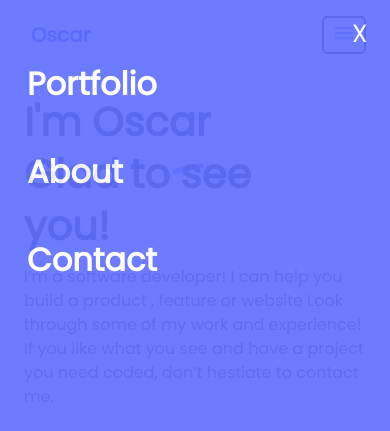
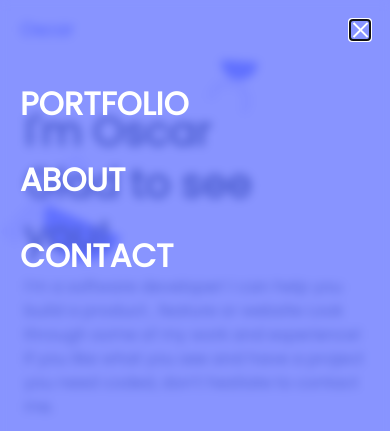
Before and after one commit to oscar-byte15/try-bootstrap-project, a website: page index.html in a window 390 px wide. Both pictures are taken after a click on the button 343 px from the left and 35 px from the top of the page. Shown: the top 431 px of the page. Drawn offline with nearby package versions, Linux system fonts and the light colour scheme.

Commit message:
Updating css and html files
Updating css and html files

```diff
--- a/css/main.css
+++ b/css/main.css
@@ -77,8 +77,58 @@ body {
   margin-left: 2%;
 }
 
-.header {
-  background-color: white;
+header {
+  width: 100%;
+  display: flex;
+  flex-direction: row;
+  justify-content: space-between;
+  padding-top: 20px;
+  padding-bottom: 20px;
+  padding-left: 20px;
+}
+
+#logo,
+.fa-bars {
+  color: #6070ff;
+}
+
+#logo {
+  font-size: 18px;
+  font-weight: 700;
+  line-height: 20px;
+  text-decoration: none;
+}
+
+.navHamburger1 {
+  position: absolute;
+  width: 20px;
+  height: 2px;
+  top: 0;
+  left: 0;
+  background-color: #6070ff;
+  transition: all 0.5s;
+}
+
+.navHamburger2 {
+  transform: translateY(5px);
+  position: absolute;
+  width: 20px;
+  height: 2px;
+  top: 0;
+  left: 0;
+  background-color: #6070ff;
+  transition: all 0.5s;
+}
+
+.navHamburger3 {
+  transform: translateY(10px);
+  position: absolute;
+  width: 20px;
+  height: 2px;
+  top: 0;
+  left: 0;
+  background-color: #6070ff;
+  transition: all 0.5s;
 }
 
 .nav-link {
@@ -118,7 +168,7 @@ body {
 
 .head::before {
   content: "";
-  position: absolute;
+  position: relative;
   background-color: #fff;
   background-size: cover;
   background-position: center;
@@ -128,17 +178,21 @@ body {
   top: 0;
   left: 0;
   width: 100%;
-  height: 100%;
+  height: 600px;
   z-index: -1;
+  display: flex;
+  margin: 0;
 }
 
 .head {
   flex-direction: column;
   align-items: flex-start;
-  position: relative;
   padding: 6rem 1.5rem;
   z-index: 10;
+  background-color: #fff;
   display: flex;
+  margin-top: -650px;
+  background-image: url(../images/desktop/headline-background.svg);
 }
 
 .title__h {
@@ -263,6 +317,28 @@ body {
   flex-wrap: wrap;
   gap: 8px;
   margin: 1rem 0 1.8rem;
+}
+
+.btn {
+  color: #6070ff;
+  background: transparent;
+  padding: 12px;
+  margin-top: 25px;
+  border: 1px solid #6070ff;
+  border-radius: 8px;
+  font-size: 17px;
+  font-weight: 500;
+  line-height: 24px;
+  cursor: pointer;
+}
+
+.btn:hover {
+  background-color: #6070ff;
+  color: #fff;
+}
+
+.btn:active {
+  background-color: #2230d2;
 }
 
 .my .btn {
@@ -501,10 +577,6 @@ input::placeholder {
   transform: translate(50px);
 }
 
-.open {
-  transform: rotate(360deg);
-}
-
 hr {
   position: absolute;
   width: 134px;
@@ -626,66 +698,32 @@ hr {
   left: 0;
   transition: all 500ms ease;
   opacity: 0;
-  visibility: hidden;
-  z-index: 30;
+  z-index: 11;
 }
 
-#btn-menu:checked ~ .container-menu {
-  opacity: 1;
-  visibility: visible;
-}
-
-#btn-menu:checked ~ .linki {
-  opacity: 1;
-  visibility: visible;
-}
-
-.visible {
-  transform: translateX(0);
-  transform: translateY(0);
-  width: 0;
-  height: 0;
-  opacity: 1;
-  margin-top: 90px;
+.container-menu2 {
+  display: none !important;
   z-index: -1;
-  position: relative;
 }
 
 .cont-menu {
   width: 100%;
   background: #6070ff;
-  height: 500%;
+  height: 100%;
   position: relative;
   transition: all 500ms ease;
   transform: translateX(-100%);
   opacity: 0.92;
 }
 
-#btn-menu:checked ~ .container-menu .cont-menu {
-  transform: translateX(0%);
-}
-
 .cont-menu nav {
   transform: translateY(15%);
-}
-
-.show-menu {
-  transform: translateX(0);
-  display: flex;
-}
-
-.stop-scrolling {
-  overflow: hidden;
-}
-
-.transformation {
-  transform: translateX(-100%);
 }
 
 .cont-menu nav a {
   display: block;
   text-decoration: none;
-  padding: 22px;
+  padding: 20px;
   color: #fff;
   border-left: 5px solid transparent;
   transition: all 400ms ease;
@@ -696,9 +734,109 @@ hr {
   line-height: 44px;
 }
 
+.menuMobile ul li a {
+  color: white;
+  text-decoration: none;
+}
+
 .cont-menu nav a:hover {
   border-left: 5px solid #fff;
   background: #6070ff;
+}
+
+.menuMobile ul li {
+  margin-bottom: 20px;
+  font-size: 32px;
+  text-transform: uppercase;
+  padding-bottom: 8px;
+}
+
+.menuMobile ul {
+  padding: 80px 20px 0 20px;
+  width: 100%;
+  list-style-type: none;
+  color: white;
+}
+
+.navHamburger {
+  position: absolute;
+  right: 20px;
+  z-index: 10;
+  cursor: pointer;
+  width: 20px;
+  height: 20px;
+  background: none;
+  border: none;
+}
+
+.transforming {
+  transform: rotate(90deg);
+}
+
+.transforming .navHamburger1 {
+  transform: rotate(45deg) translateY(6px) translateX(6px);
+  background-color: #fff;
+}
+
+.transforming .navHamburger2 {
+  display: none;
+}
+
+.transforming .navHamburger3 {
+  transform: rotate(-45deg) translateY(6px) translateX(-6px);
+  background-color: #fff;
+}
+
+.bottom-bar {
+  border-bottom: 1px solid #dfe1e6;
+}
+
+.shadow-blue-show {
+  position: absolute;
+  top: 0;
+  left: 0;
+  width: 100%;
+  height: 100%;
+  z-index: 3;
+  background-color: #6070ff;
+  opacity: 0.75;
+}
+
+.menuMobile {
+  position: fixed;
+  width: 100%;
+  height: 100%;
+  z-index: 3;
+  display: flex;
+  text-align: left;
+  transform: translateX(-100%);
+  transition: transform 0.6s cubic-bezier(0.19, 1, 0.22, 1);
+  backdrop-filter: blur(5px);
+}
+
+.mobile-item {
+  font-family: 'Poppins', sans-serif;
+  font-style: normal;
+  font-weight: 600;
+  font-size: 32px;
+  line-height: 44px;
+}
+
+.stop-scrolling {
+  overflow: hidden;
+}
+
+.visibleMenu {
+  transform: translateX(0);
+}
+
+#btn-menu:checked ~ .container-menu {
+  opacity: 1;
+  visibility: visible;
+}
+
+#btn-menu:checked ~ .container-menu .cont-menu {
+  transform: translateX(0%);
 }
 
 .cont-menu .bu_x {
@@ -706,9 +844,8 @@ hr {
   top: 15px;
   background: #6070ff;
   color: #fff;
-  font-size: 25px;
   cursor: pointer;
-  padding-right: 35px;
+  padding-right: 38px;
   right: 3px;
   width: 12px;
   height: 12px;
@@ -716,8 +853,42 @@ hr {
   z-index: 90;
 }
 
-/* Fin de Menù lateral */
 @media (min-width: 768px) {
+  header {
+    padding: 1.5% 9%;
+  }
+
+  header .fa-bars {
+    display: none;
+  }
+
+  header #logo {
+    display: flex;
+    align-items: center;
+  }
+
+  header nav ul {
+    list-style-type: none;
+    display: flex;
+  }
+
+  header nav ul li {
+    padding: 10px 12px;
+  }
+
+  header nav a {
+    text-decoration: none;
+    font-size: 15px;
+    color: #344563;
+    font-weight: 500;
+    line-height: 20px;
+    cursor: pointer;
+  }
+
+  header nav button {
+    display: none;
+  }
+
   .navbar {
     padding: 1rem 1.5rem;
     align-items: center;
@@ -752,7 +923,7 @@ hr {
     color: #344563;
   }
 
-  .navbar_hamburger {
+  .navbar_navHamburger {
     display: none;
   }
 
@@ -923,6 +1094,10 @@ hr {
     width: 0;
   }
 
+  .nav-links {
+    display: none;
+  }
+
   .navbar {
     margin: 0;
     z-index: 30;
@@ -1046,7 +1221,7 @@ hr {
     color: #344563;
   }
 
-  .navbar_hamburger {
+  .navbar_navHamburger {
     display: none;
   }
 
@@ -1128,7 +1303,7 @@ hr {
 }
 
 @media (min-width: 1366px) {
-  .navbar_hamburger {
+  .navbar_navHamburger {
     display: none;
   }
 
--- a/index.html
+++ b/index.html
@@ -20,54 +20,35 @@
 
  <body>
     <div class="all">
-        <header class="header">
-          <nav class=" navbar navbar-expand-xl scrolling-navbar fixed-top" >
-            <a class="navbar-brand" href="#">Oscar</a>
-            <span></span>
-            <div clss="container-fluid" >
-              <div class="items_nav" id="navbar" data-spy="scroll" data-target="#navbar-example" >
-                <ul class="items_navbar_ul ul flex">
-                  <li class="items_navbar_li">
-                    <a class="nav-link active" aria-current="page" href="#works">Portfolio</a>
+      <div id="shadow-blue"></div>
+      <div id="menuMobileid" class="menuMobile">
+          <ul>
+              <li><a href="#works"  class="mobile-item">Portfolio</a></li>
+              <li><a href="#about" class="mobile-item">About</a></li>
+              <li><a href="#reach_me" class="mobile-item">Contact</a></li>
+          </ul>
+      </div>
+      <header>
+          <a href="#" id="logo">Oscar</a>
+          <nav>
+              <button id="hamburgerBtn" class="navHamburger" >
+                  <span class="navHamburger1"></span>
+                  <span class="navHamburger2"></span>
+                  <span class="navHamburger3"></span>
+              </button>
+              <ul class="nav-links">
+                  <li>
+                      <a href="#works">Portfolio</a>
                   </li>
-                  <li class="items_navbar_li">
-                    <a class="nav-link" href="#about">About</a>
+                  <li>
+                      <a href="#about">About</a>
                   </li>
-                  <li class="items_navbar_li">
-                    <a class="nav-link" href="#reach_me">Contact</a>
+                  <li>
+                      <a href="#reach_me">Contact</a>
                   </li>
-                </ul>
-              </div>
-            </div>
-            <button class="navbar-toggler" id ="navbar-toggler" type="button" data-toggle="collapse" data-target="#collapsibleNavbar">
-              <label for="btn-menu">
-              <img class="navbar_hamburger" src="images/hamburguer.png" alt="hamburguer icon" />
-            </label>
-            </button>
+              </ul>
           </nav>
-        </header>
-
-        <input type="checkbox" id="btn-menu">
-       <div id ="container-menu" class="container-menu">
-	     <div id= "cont-menu" class="cont-menu">
-		  <nav >
-        <div class="linki">
-          <a href="#works" id ="portfolio"  >Portfolio</a>
-        </div>
-
-			<a href="#about" id ="about" >About</a>
-			<a href="#reach_me" id ="contact">Contact</a>
-
-		  </nav>
-
-        <div id="bu_x">
-          <label class="bu_x"  for="btn-menu">X</label>
-        </div>
-
-
-
-	  </div>
-    </div>
+      </header>
 
         <section class="head">
           <h1 class="title__h">
--- a/src/main.js
+++ b/src/main.js
@@ -1,35 +1,19 @@
-const overlay = document.getElementById('container-menu');
-const overlay2 = document.getElementById('cont-menu');
-const port = document.getElementById('portfolio');
-const about = document.getElementById('about');
-const contact = document.getElementById('contact');
-const bChecked = document.getElementById('btn-menu');
-function navToggle() {
-  if (bChecked.checked) {
-    overlay.classList.toggle('visible');
-    overlay2.classList.toggle('visible');
-  }
+const menuBtn = document.getElementById('hamburgerBtn');
+const shadowBlue = document.getElementById('shadow-blue');
+const menuMobile = document.getElementById('menuMobileid');
+
+function clickChange() {
+  shadowBlue.classList.toggle('shadow-blue-show');
+  menuBtn.classList.toggle('transforming');
+  menuMobile.classList.toggle('visibleMenu');
+  document.body.classList.toggle('stop-scrolling');
 }
-function navToggle2() {
-  if (bChecked.checked) {
-    overlay.classList.toggle('visible');
-    overlay2.classList.toggle('visible');
-  }
-}
-function navToggle3() {
-  if (bChecked.checked) {
-    overlay.classList.toggle('visible');
-    overlay2.classList.toggle('visible');
-  }
-}
-
-port.addEventListener('click', navToggle);
-about.addEventListener('click', navToggle2);
-contact.addEventListener('click', navToggle3);
-
 document.documentElement.addEventListener('click', (e) => {
-  if (e.target.matches('.menu-item')) {
-    overlay.classList.remove('visible');
-    overlay2.classList.remove('visible');
+  if (e.target.matches('.mobile-item')) {
+    menuMobile.classList.remove('visibleMenu');
+    document.body.classList.remove('stop-scrolling');
+    menuBtn.classList.remove('transforming');
+    shadowBlue.classList.remove('shadow-blue-show');
   }
 });
+menuBtn.addEventListener('click', clickChange);
```
